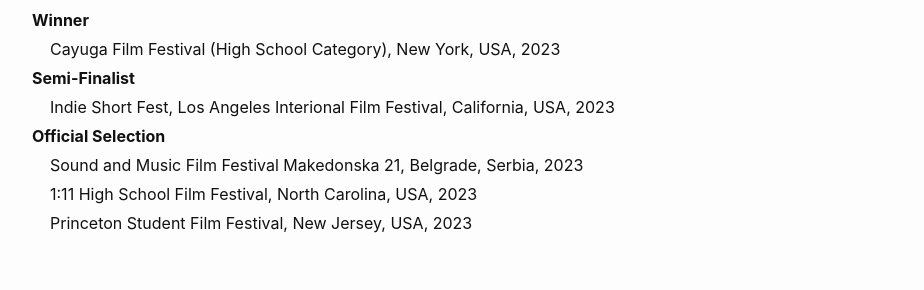
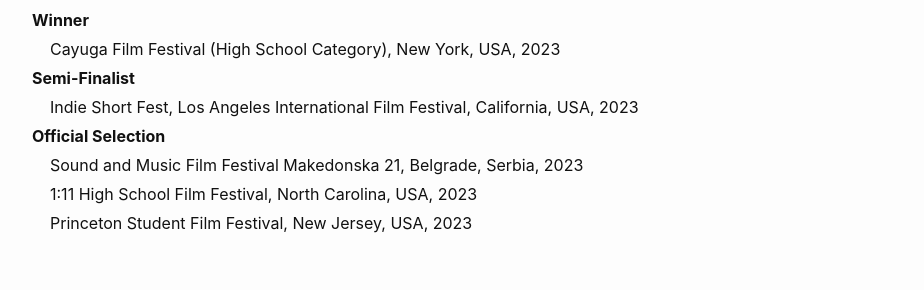
Before and after one commit to StefanPophristic/Todor_Website, a Jekyll site: the page built from movies/tet.md, in a window 1280 px wide. Shown: the part 814-1104 px from the top of the page, without its empty margins (18-942 px from the left). Built offline with Jekyll 4.4.1, drawn with Linux system fonts in a browser that asks for light colours.

Commit message:
Changed spelling error under rewards of tete a tete film

```diff
--- a/_data/movies.yml
+++ b/_data/movies.yml
@@ -24,7 +24,7 @@
     Winner:
       - Cayuga Film Festival (High School Category), New York, USA, 2023
     Semi-Finalist:
-      - Indie Short Fest, Los Angeles Interional Film Festival, California, USA, 2023
+      - Indie Short Fest, Los Angeles International Film Festival, California, USA, 2023
     Official Selection:
       - Sound and Music Film Festival Makedonska 21, Belgrade, Serbia, 2023
       - 1:11 High School Film Festival, North Carolina, USA, 2023
```
